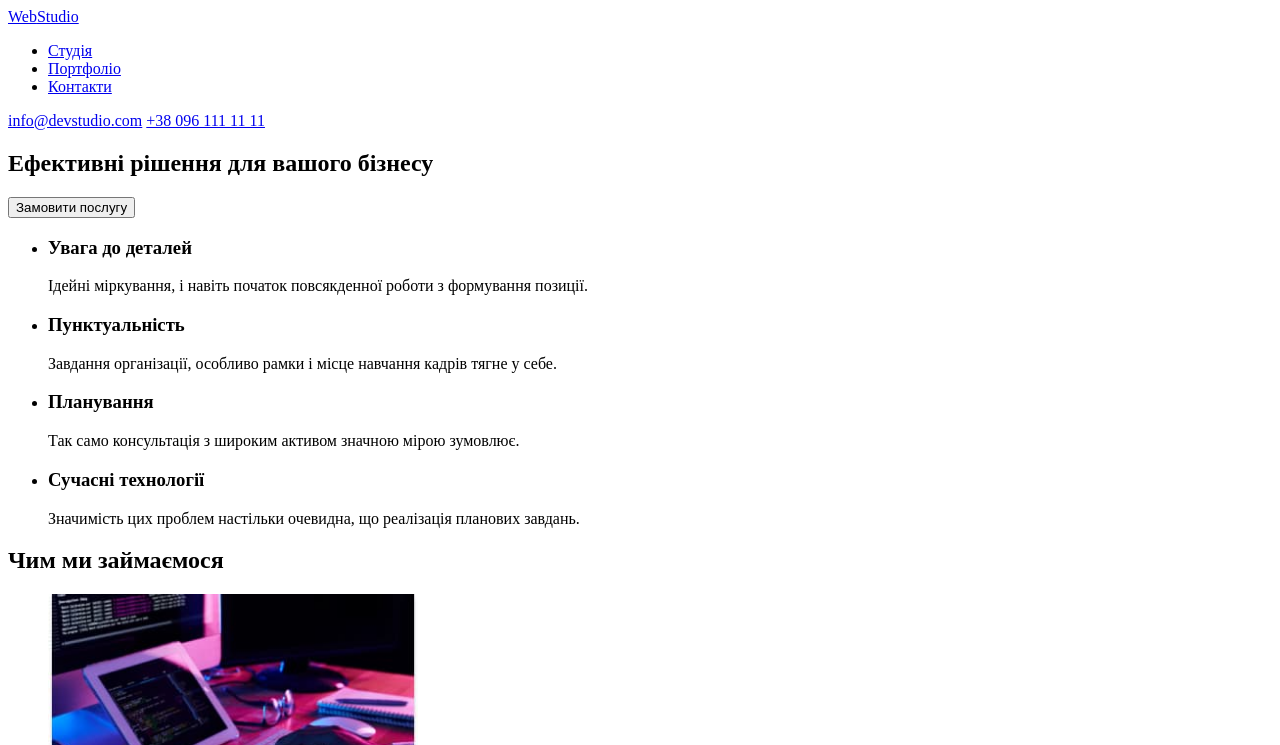
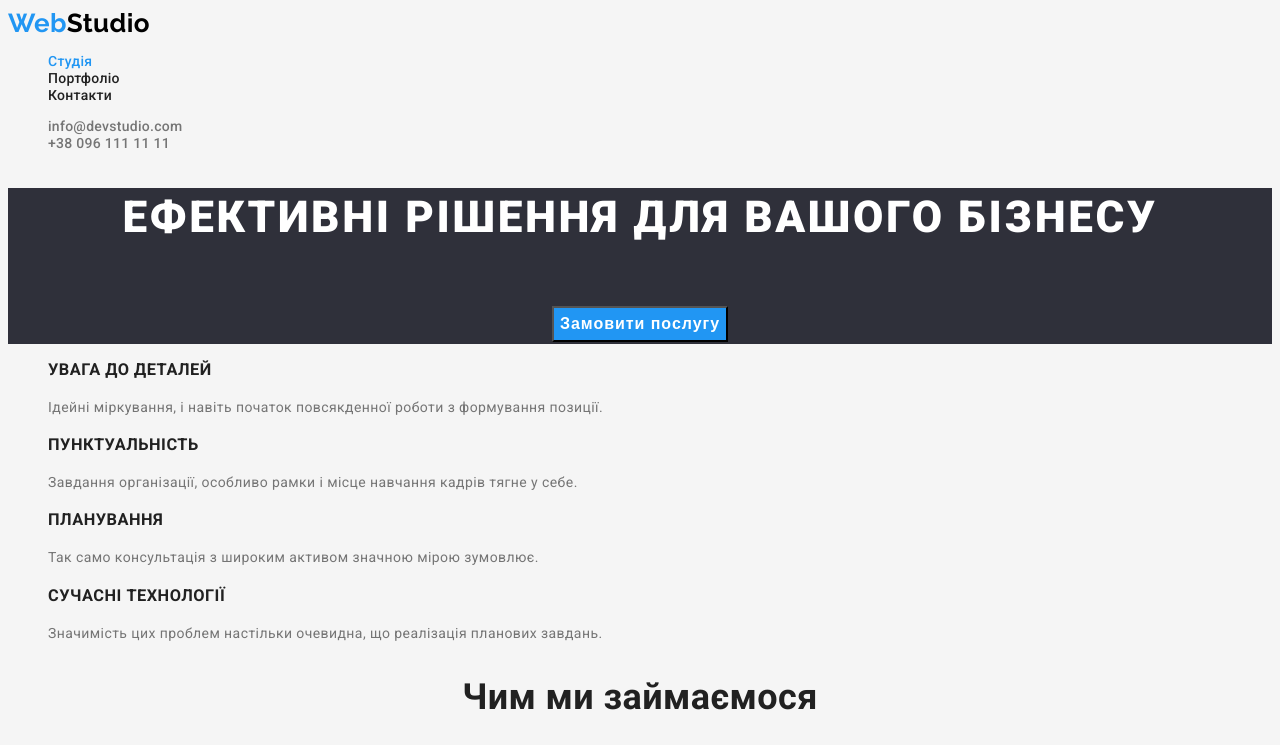
Before and after one commit to ArtemTerzi/goit-markup-hw-02, a plain HTML site: page index.html in a window 1280 px wide. Shown: the top 745 px of the page. Drawn offline with Linux system fonts and the light colour scheme.

Commit message:
Patch 2.01
-Added css-file: "styles.css";
-updated index.html for css.;
-created css for index.html.

```diff
--- a/index.html
+++ b/index.html
@@ -7,7 +7,7 @@
   <title>Студія</title>
   <link href="https://fonts.googleapis.com/css2?family=Raleway:wght@700&family=Roboto:wght@400;500;700;900&display=swap"
     rel="stylesheet">
-  <link rel="stylesheet" href="./styles/stylesheet.css" />
+  <link rel="stylesheet" href="./styles/styles.css" />
 </head>
 
 <body>
@@ -24,8 +24,10 @@
         <li><a href="./index.html" class="nav-list link">Контакти</a></li>
       </ul>
     </nav>
-    <a href="mailto:info@devstudio.com" class="contact link">info@devstudio.com</a>
-    <a href="tel:+380961111111" class="contact link">+38 096 111 11 11</a>
+    <ul>
+      <li><a href="mailto:info@devstudio.com" class="contact link">info@devstudio.com</a></li>
+      <li><a href="tel:+380961111111" class="contact link">+38 096 111 11 11</a></li>
+    </ul>
   </header>
   <main>
     <!-- Hero -->
@@ -120,9 +122,14 @@
       <span lang="en" class="logo-web">Web</span><span lang="en" class="footer-text">Studio</span>
     </a>
     <address>
-      <p class="footer-text">м. Київ, пр-т Лесі Українки, 26</p>
-      <a href="mailto:info@devstudio.com" class="address-contact link">info@devstudio.com</a>
-      <a href="tel:+380961111111" class="address-contact link">+38 096 111 11 11</a>
+      <ul class="address-list">
+        <li class="address-item"><a href="https://goo.gl/maps/ud8NmV5yiws8x5bs8" target="_blank"
+            rel="noopener noreferrer nofollow" class="link footer-text">м.
+            Київ, пр-т Лесі Українки, 26</a></li>
+        <li class="address-item"><a href="mailto:info@devstudio.com" class="address-contact link">info@devstudio.com</a>
+        </li>
+        <li class="address-item"><a href="tel:+380961111111" class="address-contact link">+38 096 111 11 11</a></li>
+      </ul>
     </address>
   </footer>
 </body>
--- /dev/null
+++ b/styles/styles.css
@@ -0,0 +1,149 @@
+:root {
+  --primary-text-color: #212121;
+  --secondary-text-color: #757575;
+  --accent-color: #2196f3;
+  --background-color: #2f303a;
+}
+
+body {
+  background-color: #f5f5f5;
+  font-size: 14px;
+  line-height: 1.2;
+  color: var(--primary-text-color);
+  font-family: "Roboto", sans-serif;
+  letter-spacing: 0.03em;
+  font-weight: 400;
+}
+
+ul {
+  list-style: none;
+}
+
+/* Buttons */
+.button {
+  cursor: pointer;
+}
+
+/* active  */
+/* Підсвічується кнопка, яка підсвічує поточну сторінку */
+.link.active {
+  color: var(--accent-color);
+}
+
+/* Titles */
+.title {
+  text-align: center;
+  font-weight: 700;
+  font-size: 36px;
+  line-height: 1.17;
+}
+
+/* Logo */
+.logo {
+  text-decoration: none;
+  font-family: "Raleway", sans-serif;
+  font-weight: 700;
+  font-size: 26px;
+  line-height: 1.19;
+  color: black;
+}
+
+.logo-web {
+  color: var(--accent-color);
+}
+
+/* Nav */
+/* Links */
+.link {
+  text-decoration: none;
+  font-weight: 500;
+  line-height: 1.14;
+  letter-spacing: 0.02em;
+  color: #212121;
+}
+
+.link:hover,
+link:focus {
+  color: var(--accent-color);
+}
+
+.contact {
+  color: var(--secondary-text-color);
+}
+
+/* Hero */
+.hero {
+  background-color: var(--background-color);
+  text-align: center;
+  font-weight: 900;
+  font-size: 44px;
+  line-height: 1.36;
+  letter-spacing: 0.06em;
+  text-transform: uppercase;
+}
+
+.hero > h1 {
+  color: #ffffff;
+}
+
+/* main button  */
+.primary.button {
+  background-color: var(--accent-color);
+  color: #ffffff;
+  font-weight: 700;
+  font-size: 16px;
+  line-height: 1.88;
+  letter-spacing: 0.06em;
+}
+
+/* Advantages  */
+.advantage-title {
+  font-weight: 700;
+  line-height: 1.14;
+  letter-spacing: 0.03em;
+  text-transform: uppercase;
+}
+
+.advantage-text {
+  color: var(--secondary-text-color);
+  font-size: 14px;
+  line-height: 1.71;
+}
+
+/* team */
+.team {
+  background-color: #f5f4fa;
+  font-size: 16px;
+  line-height: 1.19;
+  text-align: center;
+}
+
+.name {
+  font-weight: 500;
+}
+
+.job-title {
+  color: var(--secondary-text-color);
+}
+
+/* footer */
+footer {
+  background-color: var(--background-color);
+}
+
+.footer-text {
+  color: #ffffff;
+}
+
+.address-list {
+  font-style: normal;
+}
+
+.address-contact {
+  color: rgba(255, 255, 255, 0.6);
+}
+
+.address-item > .link {
+  line-height: 1.71;
+  font-weight: 400;
+}
```
Also changed, not shown: styles/stylesheet.css (deleted).
